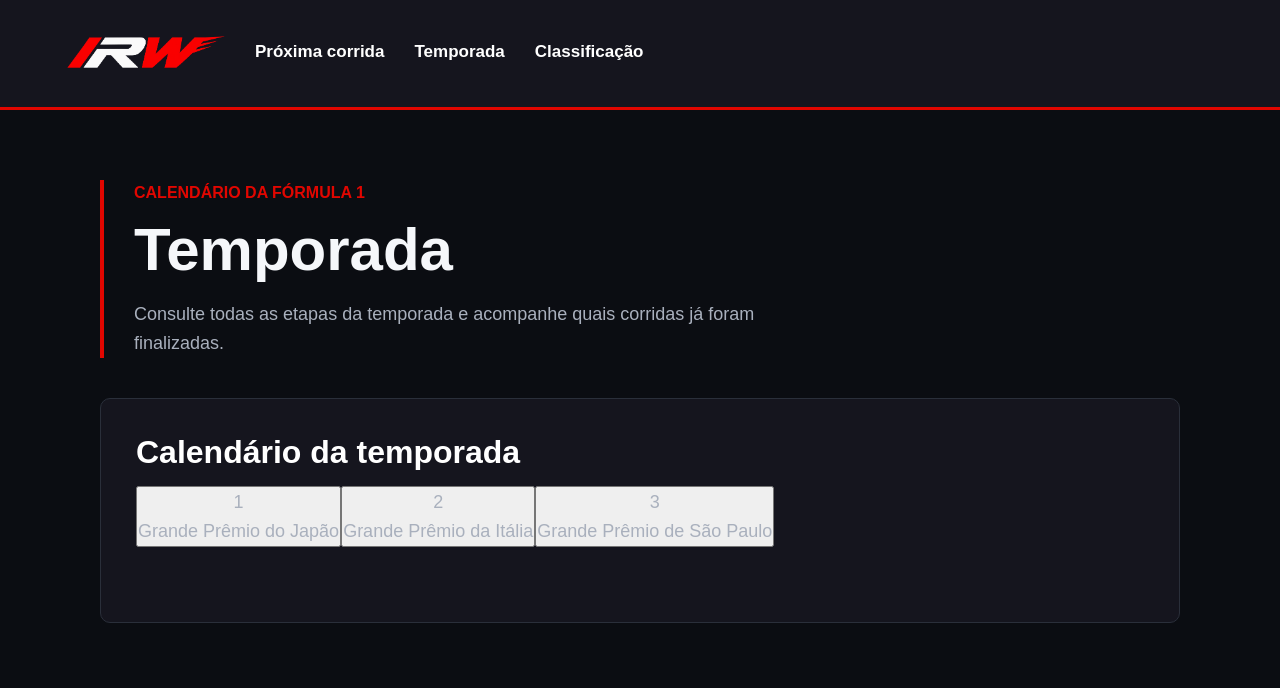
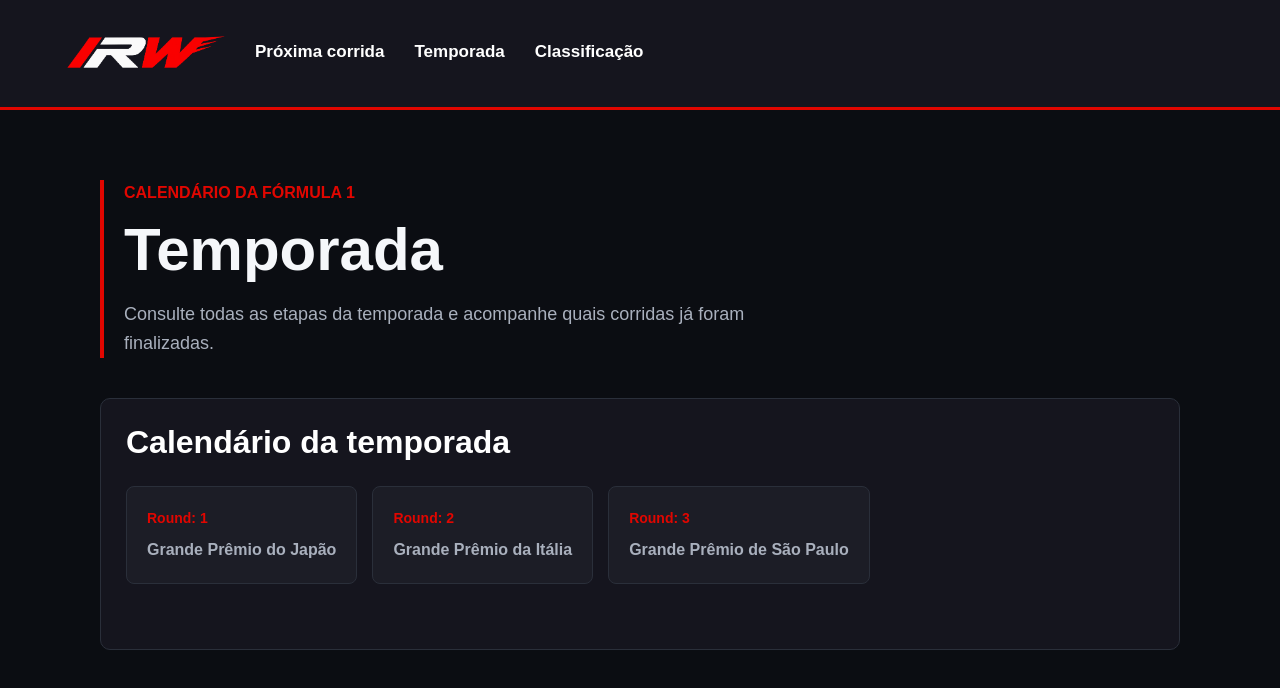
Before and after one commit to edu7k/its-race-weekend, a Next.js app in the folder its-race-weekend/: page /temporada in a window 1280 px wide. Shown: the top 688 px of the page. Built offline with nearby package versions, Linux system fonts and the light colour scheme.

Commit message:
refactor: update component structure and styles for temporada page and modals

```diff
--- a/its-race-weekend/app/temporada/page.tsx
+++ b/its-race-weekend/app/temporada/page.tsx
@@ -12,7 +12,7 @@ export const metadata: Metadata = {
 export default function TemporadaPage() {
 
     return(
-      <main id="temporadaPage">
+      <main id="season-page">
         <SeasonHeader/>
 
         <SeasonCard seasonRaces={mockSeasonRaces}/>
--- a/its-race-weekend/components/season/Modal/ModalHeader.tsx
+++ b/its-race-weekend/components/season/Modal/ModalHeader.tsx
@@ -4,14 +4,15 @@ import type {SeasonRace} from "../../../types/seasonRace";
 
 type modalHeaderProps = {
     seasonRaces: SeasonRace;
+    onClose: () => void;
 }
 
 
-export default function ModalHeader({ seasonRaces }: modalHeaderProps){
+export default function ModalHeader({ seasonRaces, onClose }: modalHeaderProps){
 
     return(
 
-        <header>
+        <header className="race-result-modal-header">
             <div>
                 <h2>Resultado da corrida</h2>
                 <p>{seasonRaces.name}</p>
@@ -19,7 +20,7 @@ export default function ModalHeader({ seasonRaces }: modalHeaderProps){
 
             </div>
             <div>
-                <button type="button">Fechar</button>
+                <button type="button" onClick={onClose}> Fechar </button>
 
             </div>
         </header>
--- a/its-race-weekend/components/season/Modal/ModalTable.tsx
+++ b/its-race-weekend/components/season/Modal/ModalTable.tsx
@@ -8,7 +8,7 @@ export default function ModalTable({ seasonRaces }: modalTableProps) {
 
     return (
         <section>
-            <table>
+            <table className="race-result-modal-table">
                 <thead>
                     <th>Pos.</th>
 
--- a/its-race-weekend/components/season/Modal/RaceResultModal.tsx
+++ b/its-race-weekend/components/season/Modal/RaceResultModal.tsx
@@ -4,15 +4,22 @@ import ModalTable from "./ModalTable";
 
 type RaceResultModalProps = {
     Race: SeasonRace;
+    onClose: () => void;
 }
 
-export default function RaceResultModal({ Race }: RaceResultModalProps) {
+export default function RaceResultModal({ Race, onClose}: RaceResultModalProps) {
 
 
     return (
-        <section>
-            <ModalHeader seasonRaces={Race} />
-            <ModalTable seasonRaces={Race} />
+        <section className="race-result-modal">
+            <div className="race-result-modal-content">
+
+                <ModalHeader seasonRaces={Race}
+                onClose={onClose}/>
+
+                <ModalTable seasonRaces={Race} />
+
+            </div>
 
 
         </section>
--- a/its-race-weekend/components/season/SeasonCard.tsx
+++ b/its-race-weekend/components/season/SeasonCard.tsx
@@ -11,7 +11,7 @@ type SeasonCardProps = {
 export default function SeasonCard({ seasonRaces }: SeasonCardProps){
 
     return(
-        <section className="calendarioPlaceholder">
+        <section className="season-calendar">
             <h2>Calendário da temporada</h2>
 
             <SeasonCarousel
--- a/its-race-weekend/components/season/SeasonCarousel.tsx
+++ b/its-race-weekend/components/season/SeasonCarousel.tsx
@@ -15,16 +15,19 @@ export default function SeasonCarousel( {seasonRaces} : CarouselProps){
     return(
 
 
-        <section>
+        <section className="season-carousel">
             {seasonRaces.map((race) => (
-                <button key={race.round} type="button" onClick={ () => {setSelectedRace(race)}}>
-                    <p>{race.round}</p>
+                <button className="season-race-card"
+                key={race.round} type="button" onClick={ () => {setSelectedRace(race)}}
+                >
+                    <p>Round: {race.round}</p>
                     <p>{race.name}</p>
                 </button>
             ))}
 
             {selectedRace && (
-                <RaceResultModal Race={selectedRace} />
+                <RaceResultModal Race={selectedRace}
+                onClose={() =>{setSelectedRace(null)}} />
             )}
         </section>
     )
--- a/its-race-weekend/components/season/SeasonHeader.tsx
+++ b/its-race-weekend/components/season/SeasonHeader.tsx
@@ -6,8 +6,8 @@
 
 export default function SeasonHeader(){
     return(
-        <section id="cabecalhoTemporada">
-          <p className="subtituloTemporada">Calendário da Fórmula 1</p>
+        <section id="season-header">
+          <p className="season-subtitle">Calendário da Fórmula 1</p>
           <h1>Temporada</h1>
 
           <p>Consulte todas as etapas da temporada e acompanhe quais corridas já foram finalizadas.
--- a/its-race-weekend/styles/pages/temporada.css
+++ b/its-race-weekend/styles/pages/temporada.css
@@ -1,16 +1,16 @@
 /*############ PÁGINA DA TEMPORADA ################*/
 
-#temporadaPage {
+#season-page {
     min-height: calc(100vh - 150px);
 }
 
-#cabecalhoTemporada {
+#season-header {
     padding-left: 20px;
 
     border-left: 4px solid #e10600;
 }
 
-.subtituloTemporada {
+.season-subtitle {
     color: #e10600;
 
     font-size: 16px;
@@ -18,7 +18,7 @@
     text-transform: uppercase;
 }
 
-.calendarioPlaceholder {
+.season-calendar {
     padding: 25px;
 
     background-color: #15151e;
@@ -27,16 +27,189 @@
     border-radius: 10px;
 }
 
-.calendarioPlaceholder h2 {
+.season-calendar h2 {
     color: white;
 }
 
-.calendarioPlaceholder p {
+.season-calendar p {
     margin-bottom: 0;
 }
 
 /*=========== ########## ============*/
 
+/*############ CARROSSEL DA TEMPORADA ################*/
+
+.season-carousel {
+    display: flex;
+    gap: 15px;
+
+    margin-top: 25px;
+
+    overflow-x: auto;
+}
+
+.season-race-card {
+    min-width: 180px;
+    padding: 20px;
+
+    background-color: #1c1d26;
+
+    border: 1px solid #2a2f3a;
+    border-radius: 8px;
+
+    color: white;
+    text-align: left;
+
+    cursor: pointer;
+}
+
+.season-race-card:hover {
+    border-color: #e10600;
+}
+
+.season-race-card p:first-child {
+    color: #e10600;
+
+    font-size: 14px;
+    font-weight: bold;
+}
+
+.season-race-card p:last-child {
+    margin-top: 8px;
+
+    font-size: 16px;
+    font-weight: bold;
+}
+
+
+/*=========== ########## ============*/
+
+
+/*############ MODAL RESULTADO DA CORRIDA ################*/
+
+.race-result-modal {
+    position: fixed;
+    top: 0;
+    left: 0;
+
+    width: 100%;
+    height: 100%;
+
+    display: flex;
+    justify-content: center;
+    align-items: center;
+
+    padding: 20px;
+
+    background-color: rgba(0, 0, 0, 0.7);
+
+    z-index: 1000;
+}
+
+.race-result-modal-content {
+    width: 100%;
+    max-width: 900px;
+    max-height: 85vh;
+
+    padding: 25px;
+
+    background-color: #15151e;
+
+    border: 1px solid #2a2f3a;
+    border-radius: 10px;
+
+    overflow-y: auto;
+}
+
+
+/*=========== ########## ============*/
+
+
+/*############ CABEÇALHO DO MODAL ################*/
+
+.race-result-modal-header {
+    display: flex;
+    justify-content: space-between;
+    align-items: center;
+
+    padding-bottom: 15px;
+
+    border-bottom: 1px solid #2a2f3a;
+}
+
+.race-result-modal-header h2 {
+    margin: 0;
+
+    font-size: 24px;
+}
+
+.race-result-modal-header p {
+    margin: 6px 0 0;
+
+    color: #e10600;
+
+    font-size: 14px;
+    font-weight: bold;
+}
+
+
+/*=========== ########## ============*/
+
+
+/*############ BOTÃO DO MODAL ################*/
+
+.race-result-modal-header button {
+    padding: 6px 12px;
+
+    background-color: transparent;
+
+    border: 1px solid #e10600;
+    border-radius: 5px;
+
+    color: white;
+
+    cursor: pointer;
+}
+
+.race-result-modal-header button:hover {
+    background-color: #e10600;
+}
+
+
+/*=========== ########## ============*/
+
+
+/*############ TABELA DO MODAL ################*/
+
+.race-result-modal-table {
+    width: 100%;
+
+    margin-top: 20px;
+
+    border-collapse: collapse;
+
+    color: white;
+}
+
+.race-result-modal-table th {
+    padding: 12px;
+
+    background-color: #1c1d26;
+
+    color: #e10600;
+
+    text-align: left;
+}
+
+.race-result-modal-table td {
+    padding: 12px;
+
+    border-top: 1px solid #2a2f3a;
+}
+
+
+
+/*=========== ########## ============*/
 
 /*############ RESPONSIVIDADE TABLET E DESKTOP ################*/
 
```
